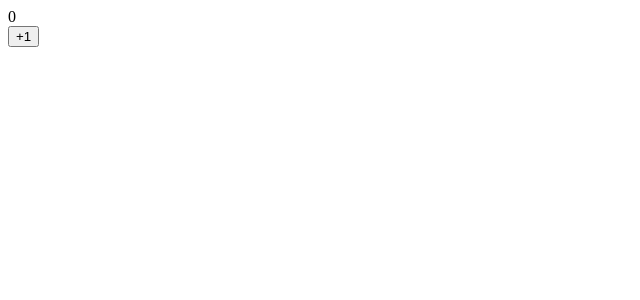
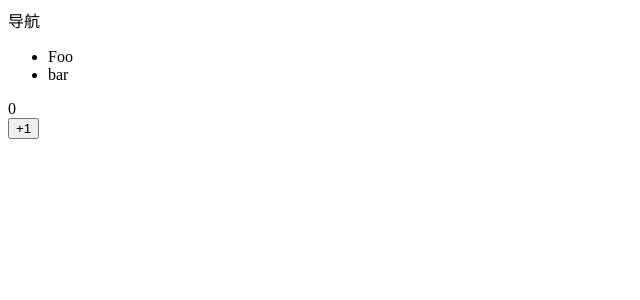
Before and after one commit to youknowHRT/mangosteen, a Vue app: page / in a window 1280 px wide. Shown: the top 300 px of the page, without its empty margins (0-640 px from the left). Built offline with nearby package versions, Linux system fonts and the light colour scheme.

Commit message:
import vue-router

```diff
--- a/package.json
+++ b/package.json
@@ -8,7 +8,8 @@
     "preview": "vite preview"
   },
   "dependencies": {
-    "vue": "3.2.25"
+    "vue": "3.2.25",
+    "vue-router": "4.0.14"
   },
   "devDependencies": {
     "@vitejs/plugin-vue": "2.3.0",
--- a/src/App.tsx
+++ b/src/App.tsx
@@ -1,4 +1,5 @@
 import { defineComponent, ref } from "vue";
+import {RouterView} from 'vue-router'
 
 export const App = defineComponent({
   setup() {
@@ -7,11 +8,15 @@
       refCount.value +=1
     }
     return ()=>(<>
+      <header>
+        导航
+        <ul>
+          <li> <router-link to="/">Foo</router-link> </li>
+          <li> <router-link to="/bar">bar</router-link> </li>
+        </ul>
+      </header>
       <div>
-        {refCount.value}
-      </div>
-      <div>
-        <button onClick={onClick}>+1</button>
+        <RouterView />
       </div>
     </>
     )
--- /dev/null
+++ b/src/views/Bar.tsx
@@ -0,0 +1,6 @@
+import { defineComponent, ref } from 'vue';
+export const Bar = defineComponent({
+  setup(props, ctx) {
+    return ()=>(<div> bar</div> )
+  },
+})
--- /dev/null
+++ b/src/views/Foo.tsx
@@ -0,0 +1,19 @@
+import { defineComponent, ref } from "vue";
+
+export const Foo = defineComponent({
+  setup() {
+    const refCount =ref(0)
+    const onClick=()=>{
+      refCount.value +=1
+    }
+    return ()=>(<>
+      <div>
+        {refCount.value}
+      </div>
+      <div>
+        <button onClick={onClick}>+1</button>
+      </div>
+    </>
+    )
+  },
+})
```
Also changed, not shown: src/main.ts (+16 -1 lines), 1 other file (tests, documents, lock files or other folders).
